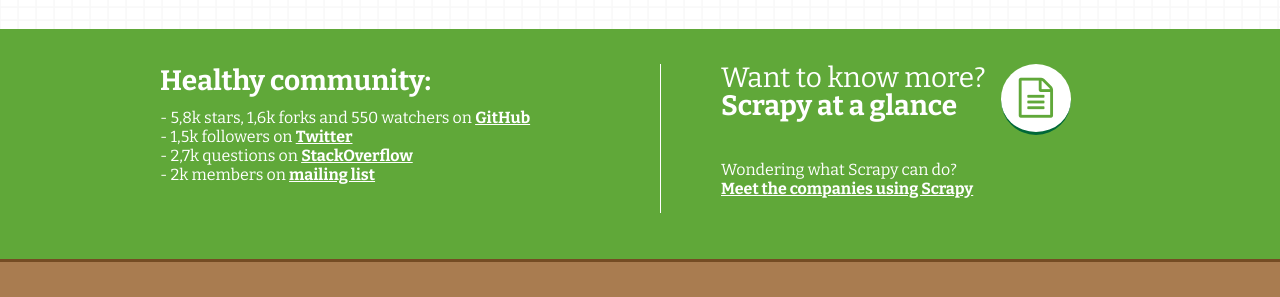
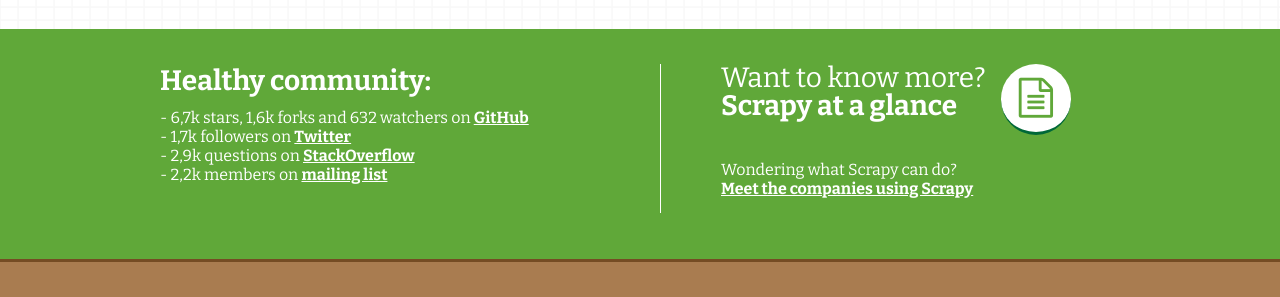
Before and after one commit to scrapy/scrapy.org, a Jekyll site: the page built from index.html, in a window 1280 px wide, cut to the strip 929-1226 px from the top of the page. Built offline with Jekyll 4.4.1, drawn with Linux system fonts in a browser that asks for light colours; comment, search, counter and statistics services are not loaded; grey boxes are pictures that could not be loaded.

Commit message:
update Healthy community block
update stat

```diff
--- a/index.html
+++ b/index.html
@@ -89,10 +89,10 @@
     <div class="block-left">
       <h2>Healthy community:</h2>
       <ul>
-        <li>- 5,8k stars, 1,6k forks and 550 watchers on <a href="https://github.com/scrapy/scrapy">GitHub</a></li>
-        <li>- 1,5k followers on <a href="https://twitter.com/ScrapyProject">Twitter</a></li>
-        <li>- 2,7k questions on <a href="http://stackoverflow.com/tags/scrapy/info">StackOverflow</a></li>
-        <li>- 2k members on <a href="https://groups.google.com/forum/?fromgroups#!aboutgroup/scrapy-users">mailing list</a></li>
+        <li>- 6,7k stars, 1,6k forks and 632 watchers on <a href="https://github.com/scrapy/scrapy">GitHub</a></li>
+        <li>- 1,7k followers on <a href="https://twitter.com/ScrapyProject">Twitter</a></li>
+        <li>- 2,9k questions on <a href="http://stackoverflow.com/tags/scrapy/info">StackOverflow</a></li>
+        <li>- 2,2k members on <a href="https://groups.google.com/forum/?fromgroups#!aboutgroup/scrapy-users">mailing list</a></li>
       </ul>
     </div>
     <div class="block-right">
```
